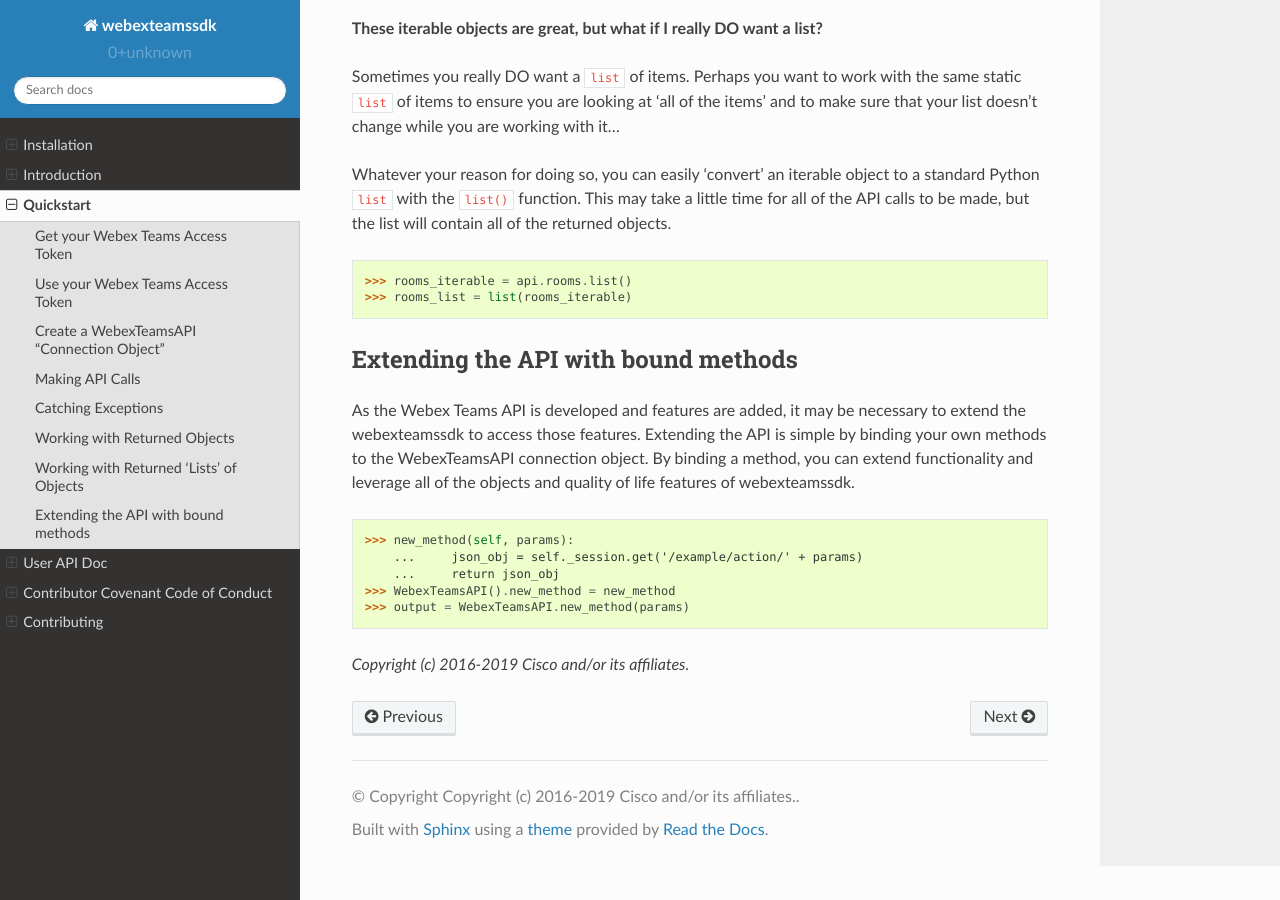
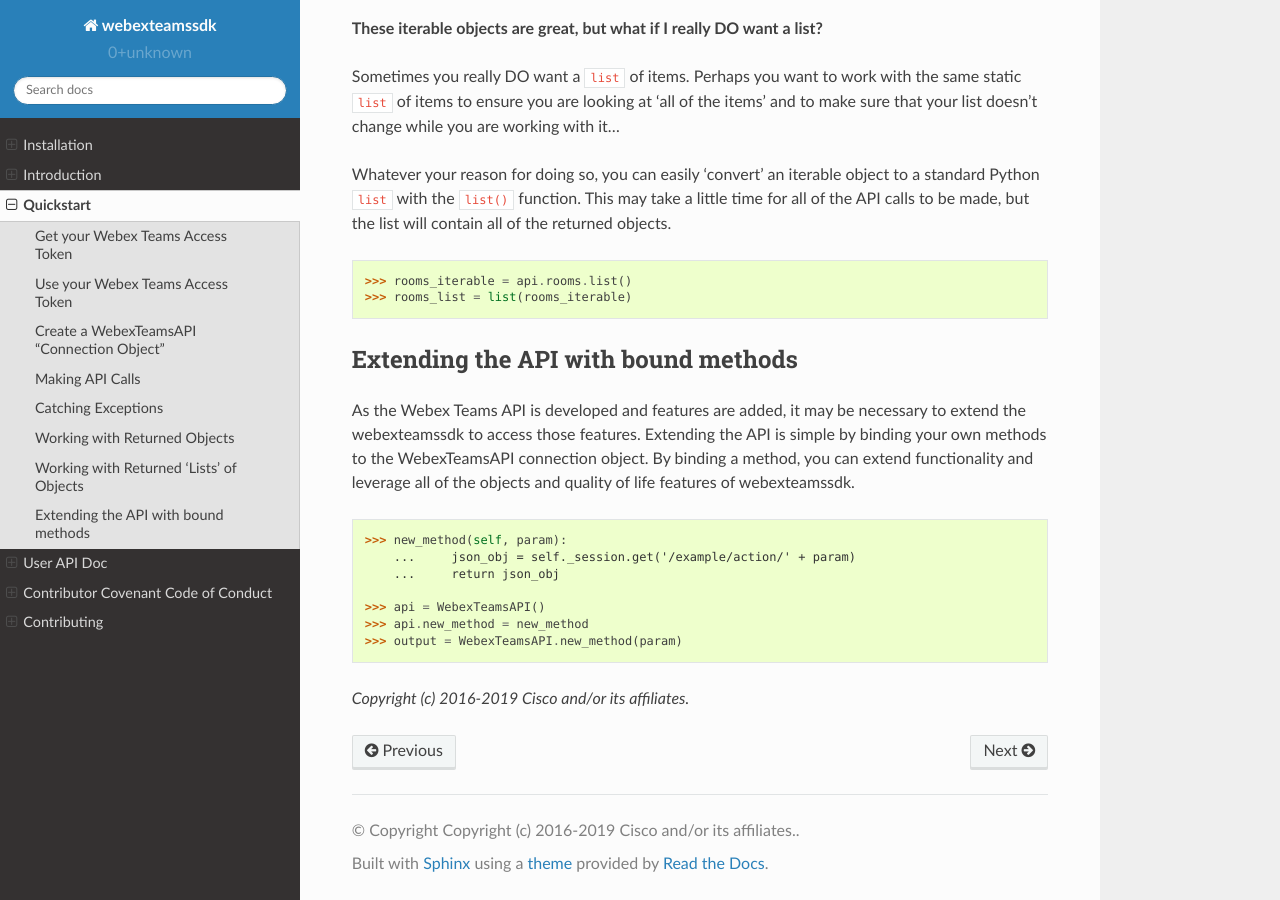
Before and after one commit to WebexCommunity/WebexPythonSDK, a Sphinx documentation site: the page built from docs/user/quickstart.rst, in a window 1280 px wide and 900 px high, scrolled down 9014 px. Built offline with Sphinx 7.4.7 and the Read the Docs theme 2.0.0, drawn with Linux system fonts in a browser that asks for light colours.

Commit message:
fixed up bound method example

```diff
--- a/docs/user/quickstart.rst
+++ b/docs/user/quickstart.rst
@@ -478,11 +478,13 @@
 
 .. code-block:: python
 
-    >>> new_method(self, params):
-        ...     json_obj = self._session.get('/example/action/' + params)
+    >>> new_method(self, param):
+        ...     json_obj = self._session.get('/example/action/' + param)
         ...     return json_obj
-    >>> WebexTeamsAPI().new_method = new_method
-    >>> output = WebexTeamsAPI.new_method(params)
+
+    >>> api = WebexTeamsAPI()
+    >>> api.new_method = new_method
+    >>> output = WebexTeamsAPI.new_method(param)
 
 
 *Copyright (c) 2016-2019 Cisco and/or its affiliates.*
```
